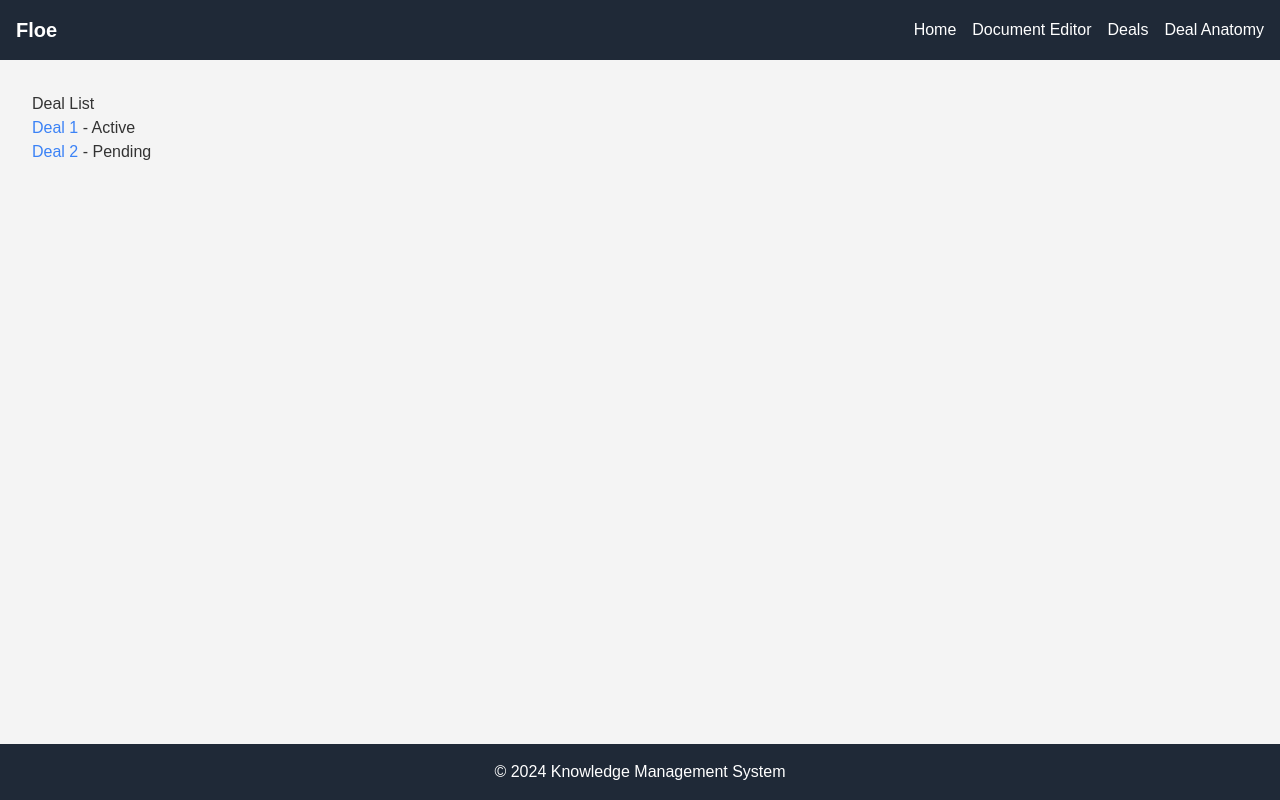
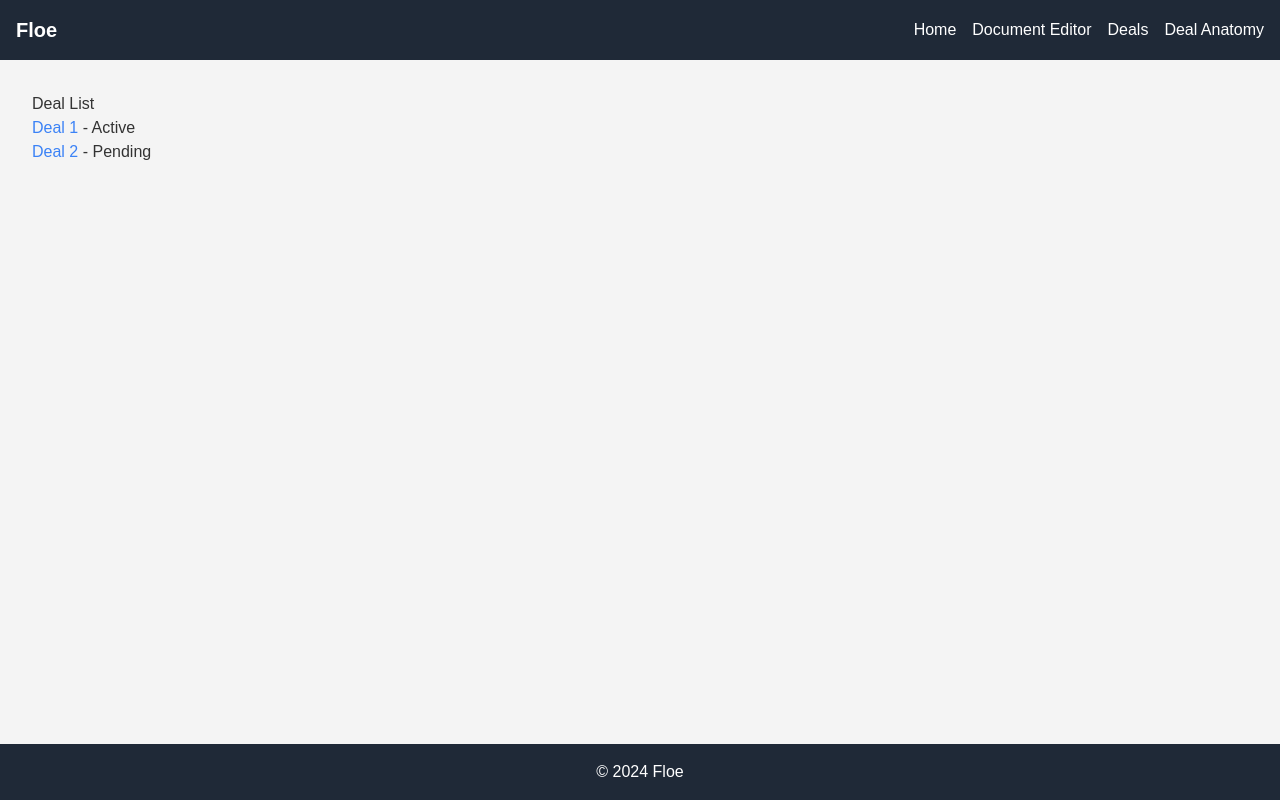
Before and after one commit to upg1/floe-frontend, a Next.js app: page / in a window 1280 px wide. Built offline with nearby package versions, Linux system fonts and the light colour scheme.

Commit message:
changed footer

```diff
--- a/src/app/layout.js
+++ b/src/app/layout.js
@@ -19,7 +19,7 @@ export default function RootLayout({ children }) {
               {children}
             </main>
             <footer className="bg-gray-800 text-white p-4 text-center">
-              <p>&copy; 2024 Knowledge Management System</p>
+              <p>&copy; 2024 Floe</p>
             </footer>
           </div>
         </Providers>
```
